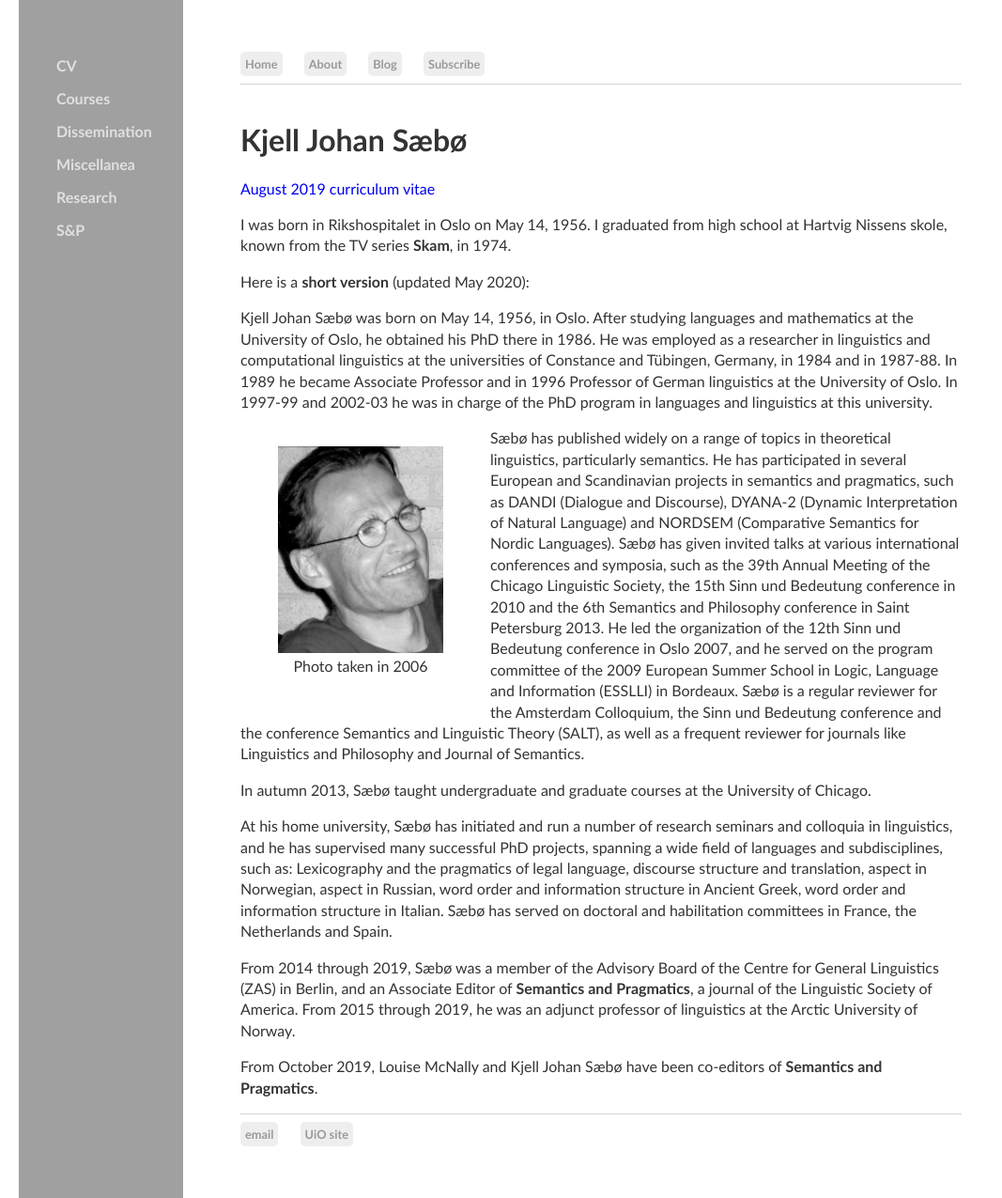
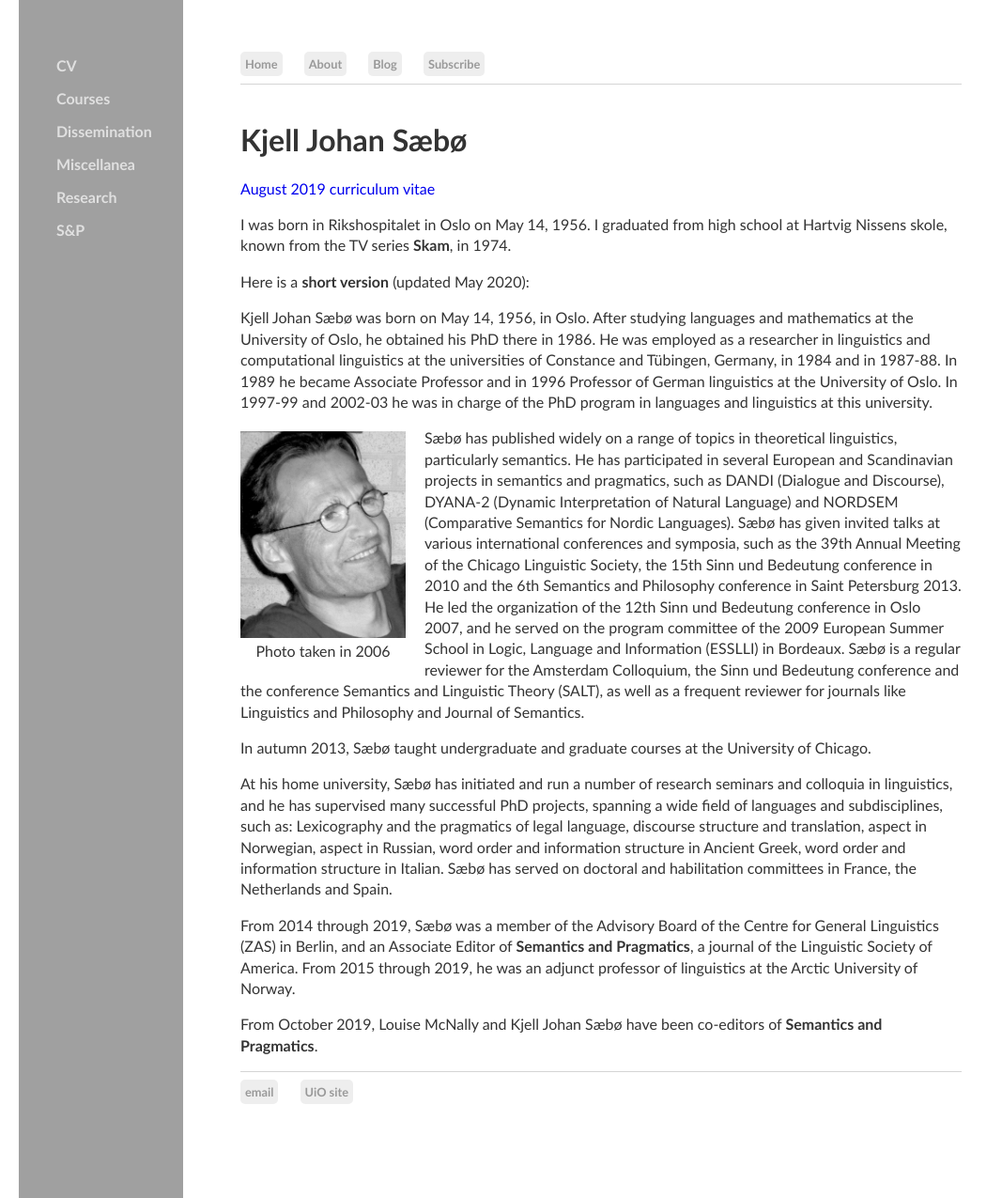
Before and after one commit to kjelljs/kjelljs.github.io, a Jekyll site: the page built from cv/index.html, in a window 1280 px wide and 1275 px high. Shown: the whole window at 94% size, without its empty margins (0-1067 px from the left). Built offline with Jekyll 4.4.1, drawn with Linux system fonts in a browser that asks for light colours.

Commit message:
Update main.css

```diff
--- a/css/main.css
+++ b/css/main.css
@@ -8,9 +8,10 @@ body {
 figure {
     border: 1px solid none;
     padding-left: none;
-    padding-right: 10px;
+    padding-right: 20px;
     padding-bottom: none;
     padding-top: 4px;
+    margin: auto;
 }
 figcaption {
     color: #333;
```
